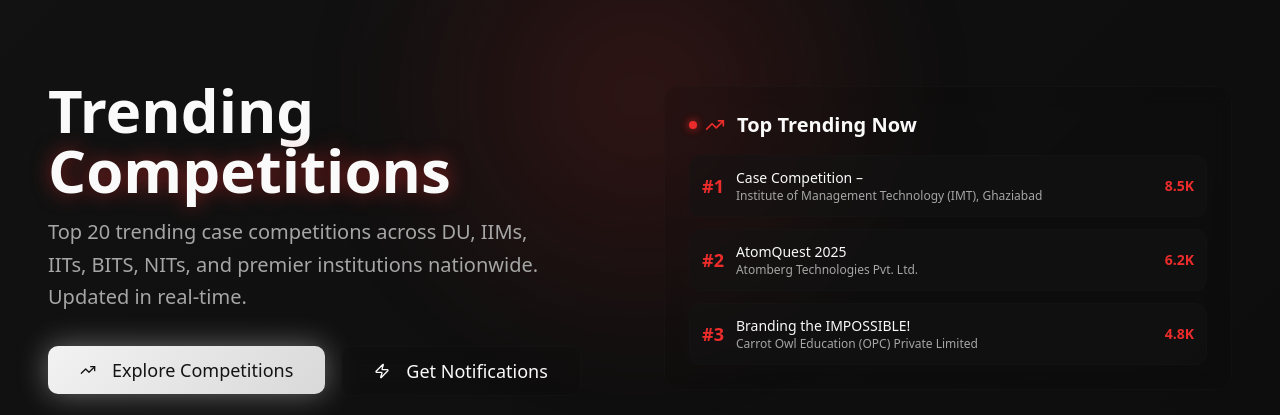
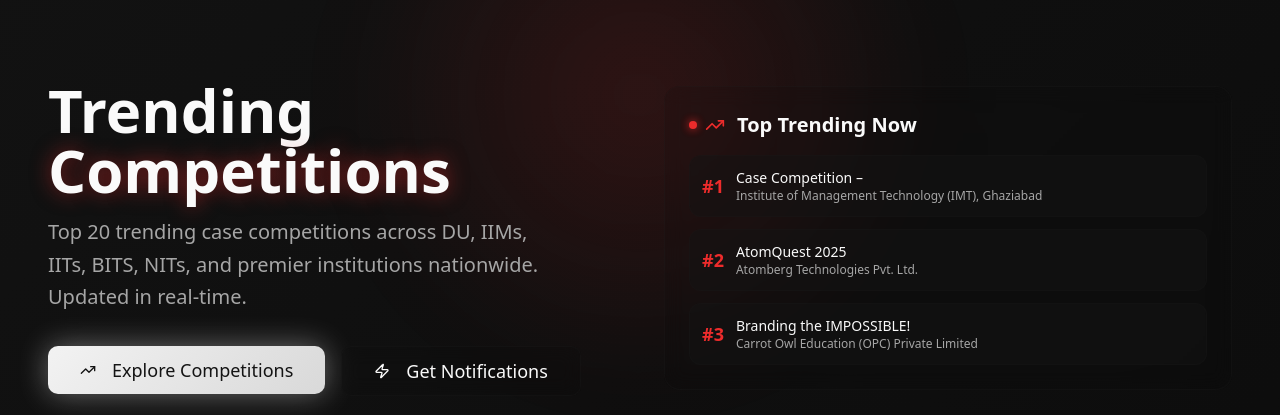
Before and after one commit to shagunsrcc/trendace-dash, a React (Vite) app: page / in a window 1280 px wide. Shown: the top 415 px of the page. Built offline with nearby package versions, Linux system fonts and the light colour scheme.

Commit message:
Fix competition card details
Remove participant numbers from competition cards and update the "Get Notifications" button link to the provided WhatsApp URL.

```diff
--- a/src/pages/Index.tsx
+++ b/src/pages/Index.tsx
@@ -202,7 +202,11 @@ const Index = () => {
                   <TrendingUp className="w-5 h-5 mr-2" />
                   Explore Competitions
                 </Button>
-                <Button variant="outline" className="text-lg px-8 py-6 glass-effect">
+                <Button
+                  variant="outline"
+                  className="text-lg px-8 py-6 glass-effect"
+                  onClick={() => window.open('https://chat.whatsapp.com/Hzh7Ab03DTi0Zei8R6VLZV', '_blank')}
+                >
                   <Zap className="w-5 h-5 mr-2" />
                   Get Notifications
                 </Button>
@@ -222,16 +226,11 @@ const Index = () => {
 
                 <div className="space-y-3">
                   {competitions.slice(0, 3).map((comp, index) => (
-                    <div key={comp.id} className="flex items-center justify-between p-3 rounded-lg bg-card/50 border border-border/10">
-                      <div className="flex items-center gap-3">
-                        <div className="text-accent font-bold text-lg">#{index + 1}</div>
-                        <div>
-                          <div className="font-medium text-sm">{comp.title.split(' ').slice(0, 3).join(' ')}</div>
-                          <div className="text-xs text-muted-foreground">{comp.organizingCollege}</div>
-                        </div>
-                      </div>
-                      <div className="text-accent font-semibold text-sm">
-                        {(comp.participants / 1000).toFixed(1)}K
+                    <div key={comp.id} className="flex items-center gap-3 p-3 rounded-lg bg-card/50 border border-border/10">
+                      <div className="text-accent font-bold text-lg">#{index + 1}</div>
+                      <div>
+                        <div className="font-medium text-sm">{comp.title.split(' ').slice(0, 3).join(' ')}</div>
+                        <div className="text-xs text-muted-foreground">{comp.organizingCollege}</div>
                       </div>
                     </div>
                   ))}
```
